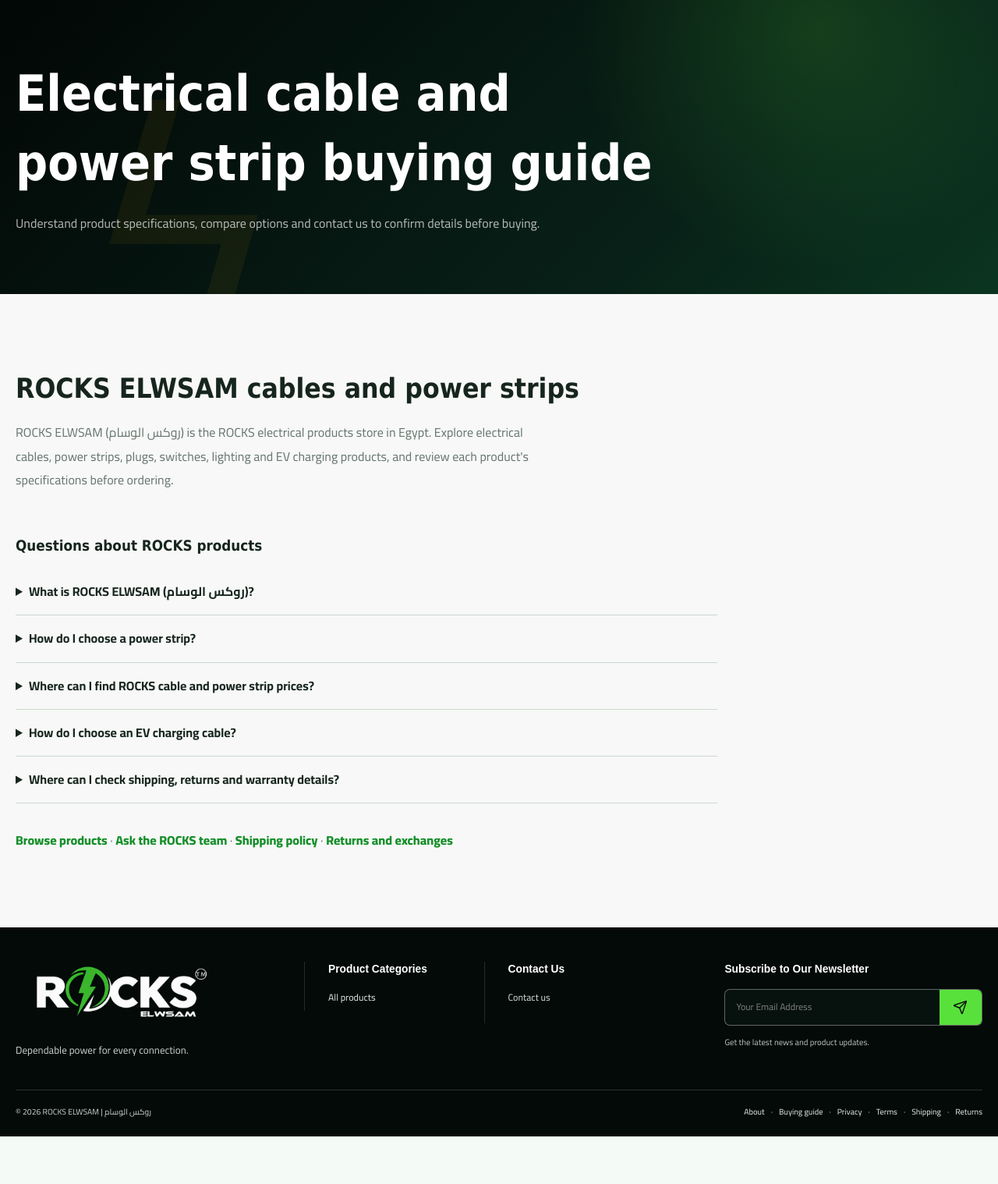
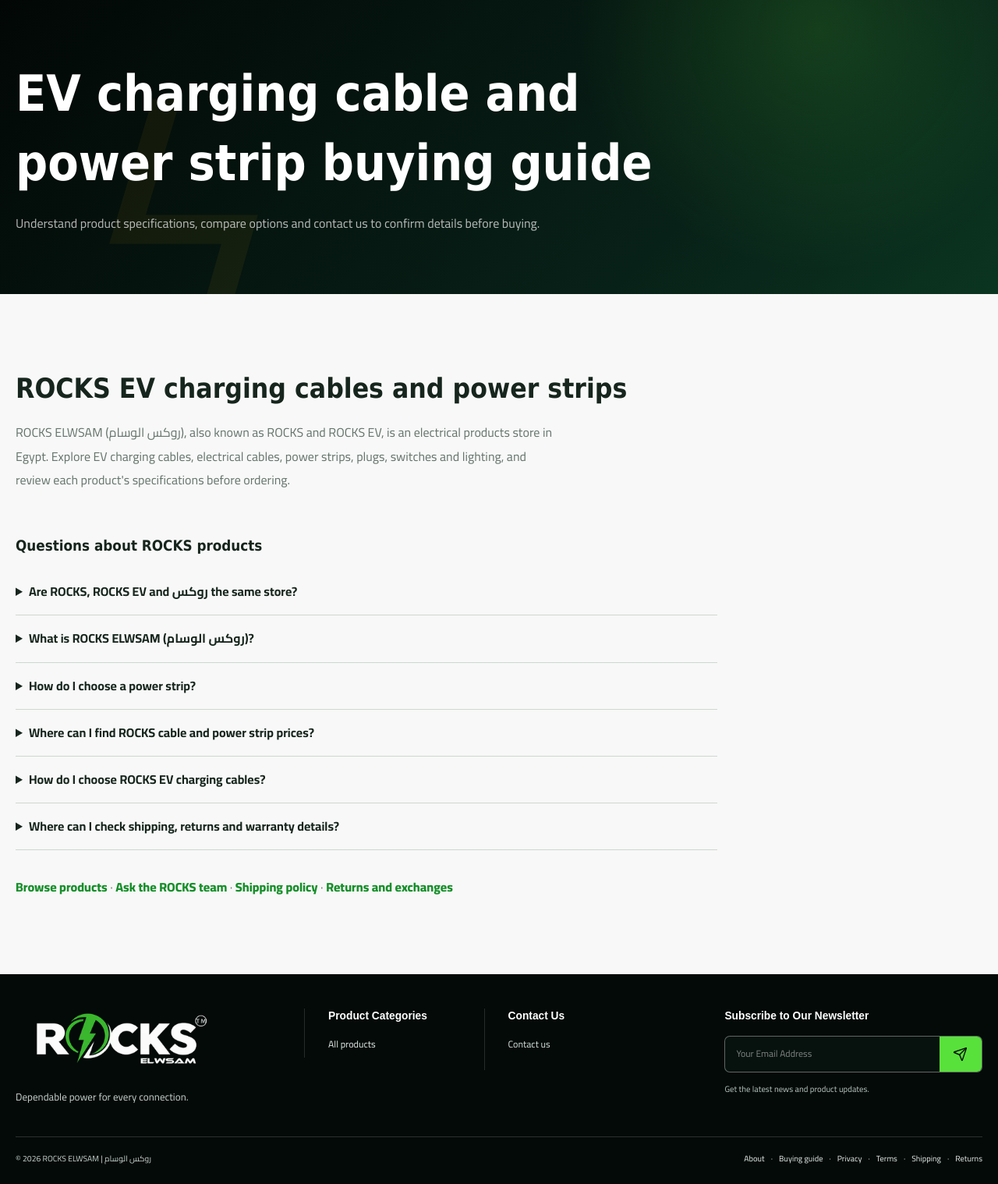
Before and after one commit to ahmedalghary1/rocks-store, a Django app: page /buying-guide/ in a window 1280 px wide. Shown: the part 136-1654 px from the top of the page at 78% size. Before the commit the page ends 1593 px from the top, so only its background shows below. Run offline with Django 5.2, Linux system fonts and the light colour scheme; data that the repository does not hold is empty.

Commit message:
feat: update brand aliases and enhance FAQ content for improved clarity and user guidance

```diff
--- a/core/seo.py
+++ b/core/seo.py
@@ -8,7 +8,7 @@ from django.utils.html import strip_tags
 from django.utils.safestring import mark_safe
 
 
-BRAND_ALIASES = ["ROCKS", "روكس", "روكس الوسام", "ROCKS ELWSAM"]
+BRAND_ALIASES = ["ROCKS", "ROCKS EV", "روكس", "روكس الوسام", "وركس الوسام", "ROCKS ELWSAM"]
 
 
 def absolute_url(request, path):
@@ -105,17 +105,19 @@ def product_schema(request, product):
 
 FAQ = {
     "ar": [
+        ("هل ROCKS وROCKS EV وروكس ووركس الوسام تشير إلى المتجر نفسه؟", "نعم، ROCKS وROCKS EV وروكس هي أسماء تشير إلى متجر روكس الوسام (ROCKS ELWSAM) في مصر. ويمكن العثور عليه أيضًا بصيغة البحث «وركس الوسام». يضم المتجر كابلات شحن سيارات كهرباء وكابلات كهرباء ومشتركات، ويمكنك مراجعة المنتجات المتاحة ومواصفاتها قبل الطلب."),
         ("ما هو متجر روكس الوسام ROCKS ELWSAM؟", "روكس الوسام هو متجر ROCKS للمنتجات الكهربائية في مصر. يمكنك تصفح الكابلات والمشتركات الكهربائية والفيش والمفاتيح والإضاءة ومنتجات شحن السيارات، ومراجعة المنتجات المتاحة في الأقسام."),
         ("كيف أختار مشترك كهرباء مناسبًا؟", "راجع عدد المخارج وطول الكابل والمواصفات وحدود الاستخدام المعلنة لكل مشترك. قارنها باحتياجات أجهزتك، واسأل فريق روكس عن أي مواصفة غير واضحة قبل الطلب."),
         ("أين أجد أسعار كابلات الكهرباء ومشتركات روكس؟", "تظهر الأسعار المتاحة في صفحة كل منتج، وقد تختلف حسب الطول أو الخيار المحدد. إذا لم يظهر سعر، تواصل مع المتجر للاستفسار عن المنتج وتوفره."),
-        ("كيف أختار كابل شحن سيارة كهربائية؟", "ابدأ بمتطلبات الشحن المحددة لسيارتك ومحطة الشحن، ثم قارنها بالمواصفات ونوع الوصلات والطول الموضح في صفحة الكابل. تواصل مع فريق روكس لتأكيد التوافق قبل الطلب."),
+        ("كيف أختار كابلات شحن سيارات كهرباء من ROCKS EV؟", "عند مقارنة كابلات شحن السيارات الكهربائية، ابدأ بمتطلبات الشحن المحددة لسيارتك ومحطة الشحن، ثم راجع نوع الوصلات والقدرة والتيار وطول الكابل الموضح في صفحة المنتج. تواصل مع فريق روكس لتأكيد التوافق والتوفر قبل الطلب."),
         ("كيف أعرف تفاصيل الشحن والاسترجاع والضمان؟", "راجع صفحات سياسة الشحن والاسترجاع، وقسم الضمان في صفحة المنتج. تواصل مع خدمة العملاء لتأكيد تفاصيل الطلب والتوصيل."),
     ],
     "en": [
+        ("Are ROCKS, ROCKS EV and روكس the same store?", "ROCKS, ROCKS EV and روكس refer to the ROCKS ELWSAM (روكس الوسام) store in Egypt. The store can also be found using the Arabic search spelling وركس الوسام. Browse EV charging cables, electrical cables and power strips, and check each product's availability and specifications before ordering."),
         ("What is ROCKS ELWSAM (روكس الوسام)?", "ROCKS ELWSAM is the ROCKS electrical products store in Egypt. Browse cables, power strips, plugs, switches, lighting and EV charging products, and check the categories for available products."),
         ("How do I choose a power strip?", "Check the number of outlets, cable length, specifications and stated usage limits for each power strip. Compare these with your devices and ask the ROCKS team about any unclear specification before ordering."),
         ("Where can I find ROCKS cable and power strip prices?", "Available prices appear on each product page and may vary by length or selected option. If a price is not displayed, contact the store to ask about the product and availability."),
-        ("How do I choose an EV charging cable?", "Start with the charging requirements specified for your car and charging station, then compare them with the cable specifications, connector type and length on the product page. Contact ROCKS to confirm compatibility before ordering."),
+        ("How do I choose ROCKS EV charging cables?", "Start with the charging requirements specified for your car and charging station, then check the connector type, power rating, current rating and cable length on the product page. Contact ROCKS to confirm compatibility and availability before ordering."),
         ("Where can I check shipping, returns and warranty details?", "Read the shipping and returns policy pages and the warranty section on the product page. Contact customer support to confirm order and delivery details."),
     ],
 }
--- a/templates/core/buying_guide.html
+++ b/templates/core/buying_guide.html
@@ -1,8 +1,8 @@
 {% extends 'base.html' %}{% load i18n %}
-{% block title %}{% if current_language == 'ar' %}دليل اختيار كابلات الكهرباء والمشتركات | روكس الوسام{% else %}Electrical Cable &amp; Power Strip Buying Guide | ROCKS ELWSAM{% endif %}{% endblock %}
-{% block meta_description %}{% if current_language == 'ar' %}إجابات روكس الوسام عن اختيار مشترك كهرباء وكابلات شحن السيارات، ومراجعة الأسعار والمواصفات والشحن والضمان قبل الطلب.{% else %}ROCKS ELWSAM answers questions about power strips, EV charging cables, product specifications, prices, shipping and warranty before you order.{% endif %}{% endblock %}
+{% block title %}{% if current_language == 'ar' %}دليل كابلات شحن سيارات كهرباء ومشتركات | ROCKS EV{% else %}EV Charging Cable &amp; Power Strip Buying Guide | ROCKS EV{% endif %}{% endblock %}
+{% block meta_description %}{% if current_language == 'ar' %}دليل روكس الوسام ROCKS EV لاختيار كابلات شحن سيارات كهرباء ومشتركات مناسبة. راجع نوع الوصلات وطول الكابل والمواصفات والأسعار والشحن والضمان قبل الطلب.{% else %}ROCKS EV answers questions about EV charging cables, power strips, connector types, cable length, specifications, prices, shipping and warranty before you order.{% endif %}{% endblock %}
 {% block extra_head %}<script type="application/ld+json" nonce="{{ csp_nonce }}">{{ faq_json_ld }}</script>{% endblock %}
 {% block content %}
-<section class="page-hero page-hero--small"><div class="container"><h1>{% if current_language == 'ar' %}دليل اختيار كابلات الكهرباء والمشتركات{% else %}Electrical cable and power strip buying guide{% endif %}</h1><p>{% if current_language == 'ar' %}افهم مواصفات المنتج، وقارن الخيارات، وتواصل معنا لتأكيد التفاصيل قبل الشراء.{% else %}Understand product specifications, compare options and contact us to confirm details before buying.{% endif %}</p></div></section>
+<section class="page-hero page-hero--small"><div class="container"><h1>{% if current_language == 'ar' %}دليل اختيار كابلات شحن سيارات كهرباء ومشتركات{% else %}EV charging cable and power strip buying guide{% endif %}</h1><p>{% if current_language == 'ar' %}افهم مواصفات المنتج، وقارن الخيارات، وتواصل معنا لتأكيد التفاصيل قبل الشراء.{% else %}Understand product specifications, compare options and contact us to confirm details before buying.{% endif %}</p></div></section>
 {% include 'includes/store_faq.html' %}
 {% endblock %}
--- a/templates/includes/store_faq.html
+++ b/templates/includes/store_faq.html
@@ -1,8 +1,8 @@
 {% load i18n %}{% get_current_language as faq_language %}
 <section class="section store-guide" aria-labelledby="store-guide-title"><div class="container">
   {% if guide_collapsed %}<details class="store-guide__toggle"><summary>{% if faq_language == 'ar' %}معلومات عن روكس والأسئلة الشائعة{% else %}About ROCKS and frequently asked questions{% endif %}</summary><div class="store-guide__content">{% endif %}
-  <h2 id="store-guide-title">{% if faq_language == 'ar' %}كابلات ومشتركات كهرباء روكس الوسام{% else %}ROCKS ELWSAM cables and power strips{% endif %}</h2>
-  <p>{% if faq_language == 'ar' %}روكس الوسام (ROCKS ELWSAM) — متجر روكس للمنتجات الكهربائية في مصر. استكشف كابلات الكهرباء والمشتركات والفيش والمفاتيح والإضاءة ومنتجات شحن السيارات، وراجع مواصفات كل منتج قبل الطلب.{% else %}ROCKS ELWSAM (روكس الوسام) is the ROCKS electrical products store in Egypt. Explore electrical cables, power strips, plugs, switches, lighting and EV charging products, and review each product's specifications before ordering.{% endif %}</p>
+  <h2 id="store-guide-title">{% if faq_language == 'ar' %}ROCKS EV — كابلات شحن ومشتركات روكس الوسام{% else %}ROCKS EV charging cables and power strips{% endif %}</h2>
+  <p>{% if faq_language == 'ar' %}روكس الوسام (ROCKS ELWSAM)، المعروف أيضًا باسم ROCKS وROCKS EV، متجر للمنتجات الكهربائية في مصر. استكشف كابلات شحن سيارات كهرباء وكابلات الكهرباء والمشتركات والفيش والمفاتيح والإضاءة، وراجع مواصفات كل منتج قبل الطلب.{% else %}ROCKS ELWSAM (روكس الوسام), also known as ROCKS and ROCKS EV, is an electrical products store in Egypt. Explore EV charging cables, electrical cables, power strips, plugs, switches and lighting, and review each product's specifications before ordering.{% endif %}</p>
   <nav class="store-guide__links" aria-label="{% if faq_language == 'ar' %}أقسام منتجات روكس{% else %}ROCKS product categories{% endif %}">
     {% for category in navigation_categories %}<a class="text-link" href="{{ category.get_absolute_url }}">{{ category.display_name }}</a>{% endfor %}
   </nav>
```
Also changed, not shown: templates/core/home.html (+5 -5 lines).
